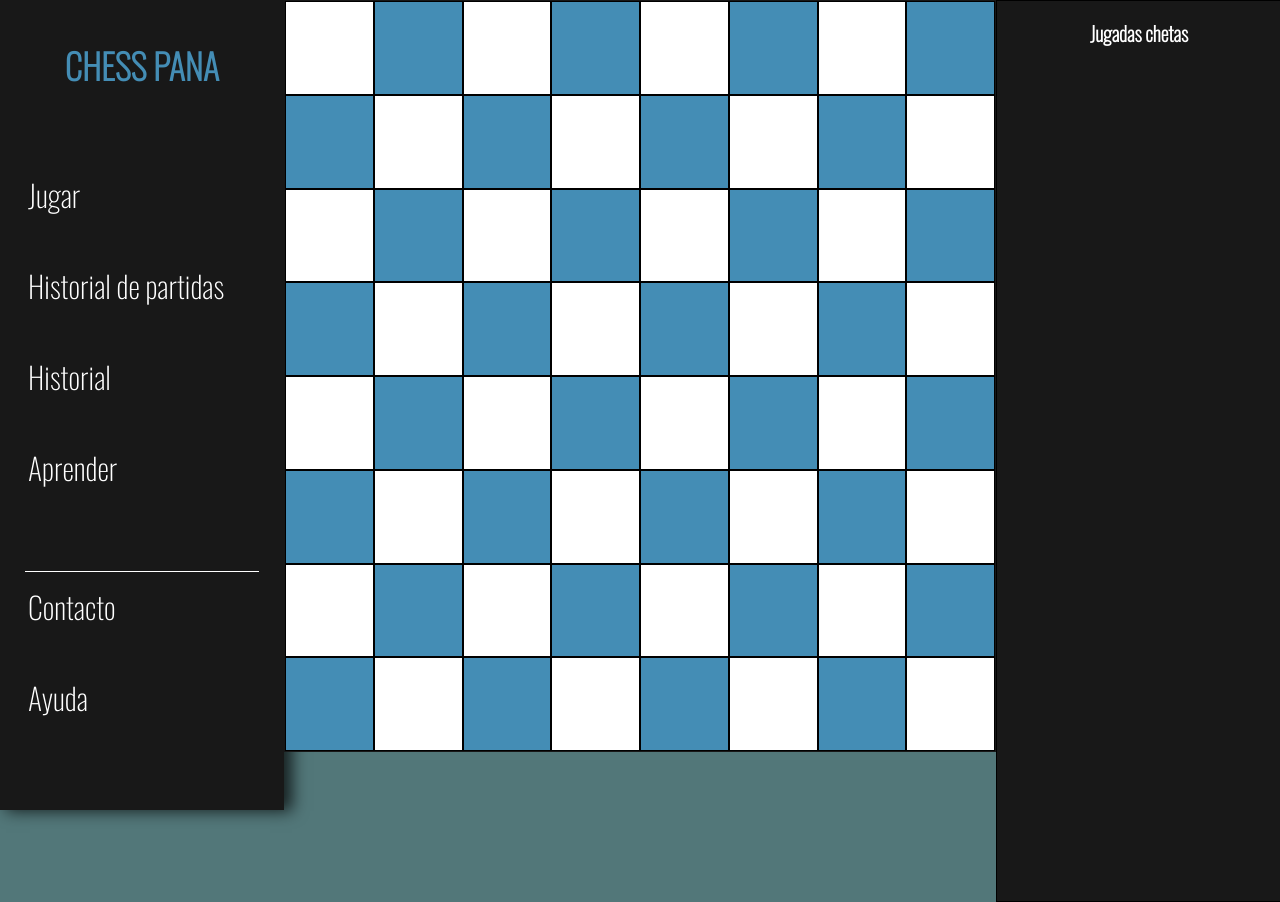
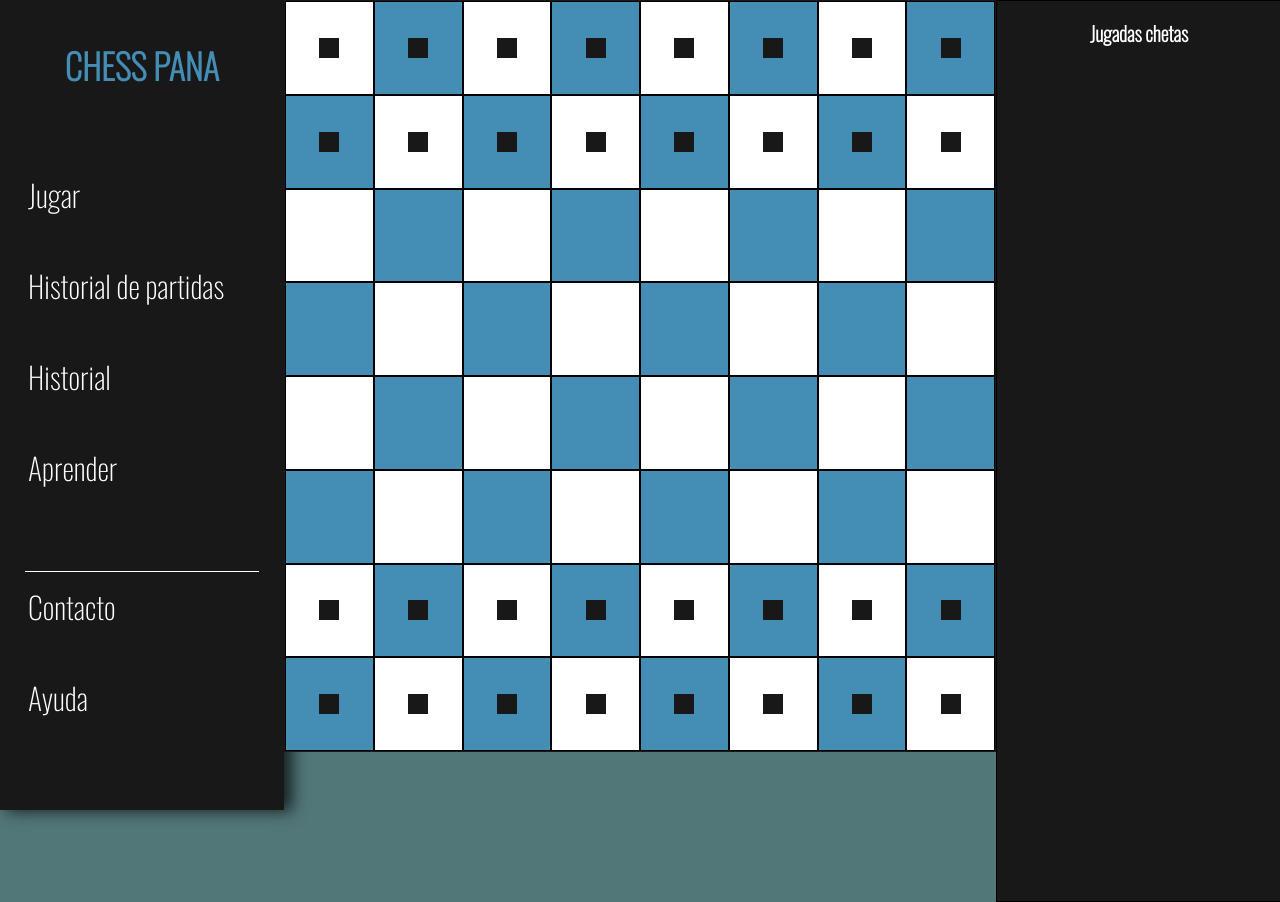
Before and after one commit to ivan-burgio/proyecto-chess, a website: page index.html in a window 1280 px wide. Drawn offline with nearby package versions, Linux system fonts and the light colour scheme; files that its build step writes are made by us from their sources.

Commit message:
Y que queres que te diga, ando de cheche. Ya están los divs que va a ser las piezas

```diff
--- a/src/js/index.js
+++ b/src/js/index.js
@@ -2,7 +2,6 @@
 
 tablero();
 Partidas();
-createParts()
 
 const Chess = document.querySelector('.chess');
 const Plays = document.querySelector('.plays');
@@ -20,9 +19,17 @@ function tablero() {
         if (i <= 1) {
 
             for (let a = 1; a <= 8; a++) { // Letras
+                //Color of table
                 const Casillas = document.createElement('DIV');
                 Casillas.classList.add('casilla', i, numeroLetra(a), color1(a));
                 Tablero.appendChild(Casillas);
+
+                //Create parts
+
+                const piezas = document.createElement('DIV');
+                piezas.classList.add('piezas');
+                Casillas.appendChild(piezas);
+
             };
 
         } else if (i <= 2) {
@@ -32,7 +39,15 @@ function tablero() {
                 Casillas.classList.remove(color1(a));
                 Casillas.classList.add('casilla', i, numeroLetra(a), color2(a));
                 Tablero.appendChild(Casillas);
+
+                //Create parts
+
+                const piezas = document.createElement('DIV');
+                piezas.classList.add('piezas');
+                Casillas.appendChild(piezas);
+
             };
+
         } else if (i <= 3) {
 
             for (let a = 1; a <= 8; a++) { // Letras
@@ -76,6 +91,12 @@ function tablero() {
                 Casillas.classList.remove(color2(a));
                 Casillas.classList.add('casilla', i, numeroLetra(a), color1(a));
                 Tablero.appendChild(Casillas);
+
+                //Create parts
+
+                const piezas = document.createElement('DIV');
+                piezas.classList.add('piezas');
+                Casillas.appendChild(piezas);
             };
 
         } else if (i <= 8) {
@@ -85,6 +106,12 @@ function tablero() {
                 Casillas.classList.remove(color1(a));
                 Casillas.classList.add('casilla', i, numeroLetra(a), color2(a));
                 Tablero.appendChild(Casillas);
+
+                //Create parts
+
+                const piezas = document.createElement('DIV');
+                piezas.classList.add('piezas');
+                Casillas.appendChild(piezas);
 
             };
 
@@ -122,38 +149,6 @@ function numeroLetra(y) {
 };
 
 
-//Create parts
-function createParts() {
-
-
-    for (let j = 1; j <= 2; j++) {
-
-        const tablero = document.querySelectorAll('.casilla');
-
-        tablero.forEach(casilla => {
-
-            for (let h = 1; h <= 8; h++) {
-                const parts = document.createElement('DIV');
-                parts.classList.add('piezas');
-                casilla.appendChild(parts);
-            };
-
-
-        });
-
-
-    };
-
-
-
-
-};
-
-
-
-
-//Create plays
-
 function Partidas() {
     //Insertar DIV
     const Historial = document.querySelector('.plays');
--- a/src/scss/layout/_index.scss
+++ b/src/scss/layout/_index.scss
@@ -1,3 +1,4 @@
 @forward 'navegacion';
 @forward 'tablero';
 @forward 'aside';
+@forward 'piezas';
--- /dev/null
+++ b/src/scss/layout/_piezas.scss
@@ -0,0 +1,8 @@
+@use 'base/variables' as v;
+
+.piezas {
+    width: 2rem;
+    margin: 0px auto;
+    height: 2rem;
+    background-color: v.$negro;
+}
--- a/src/scss/layout/_tablero.scss
+++ b/src/scss/layout/_tablero.scss
@@ -1,11 +1,15 @@
 @use 'base/variables' as v;
 
 .negro {
+    display: grid;
+    place-items: center;
     background-color: v.$principal;
     border: 1px solid black;
 }
 
 .blanco {
+    display: grid;
+    place-items: center;
     background-color: v.$blanco;
     border: 1px solid black;
 }
```
Also changed, not shown: build/css/app.css, build/js/index.js, 1 other file.
